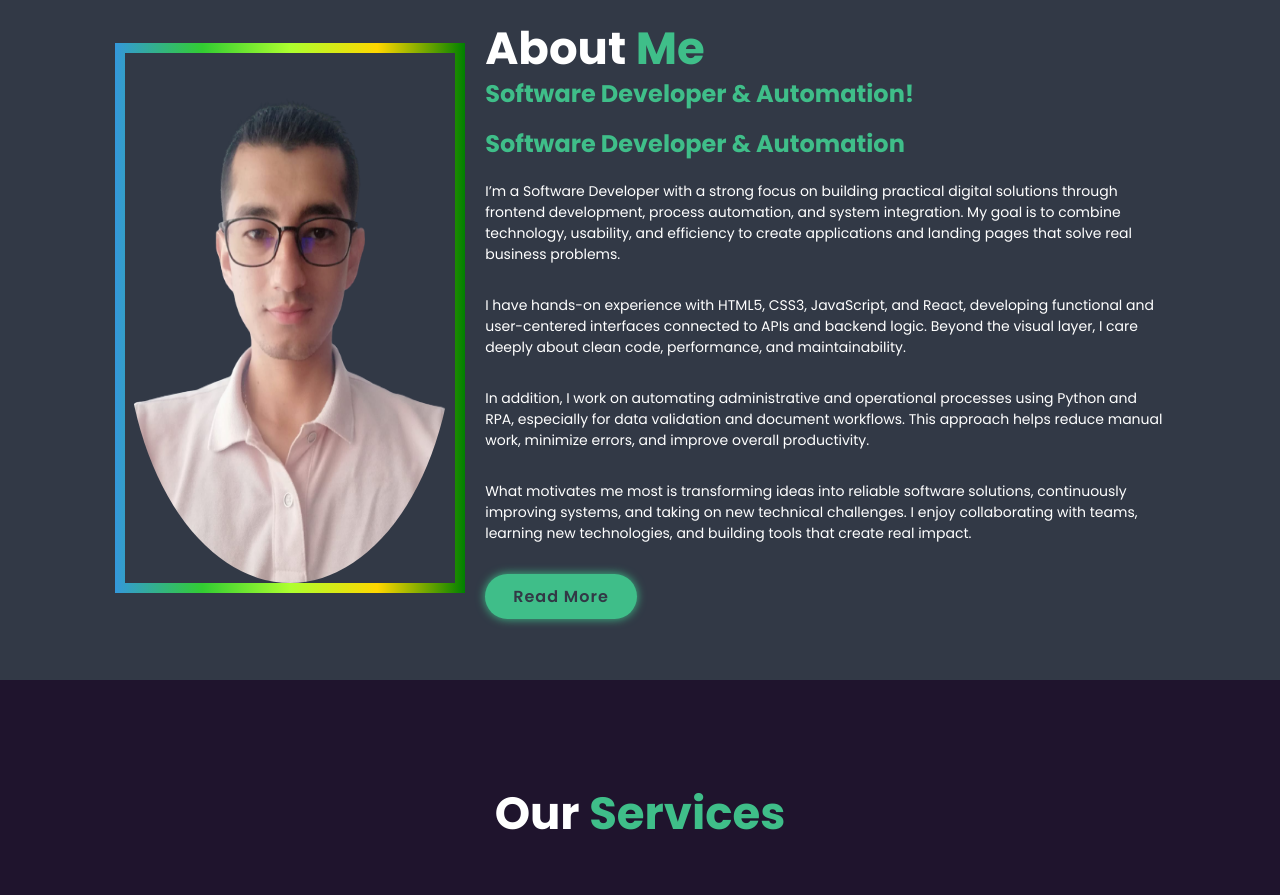
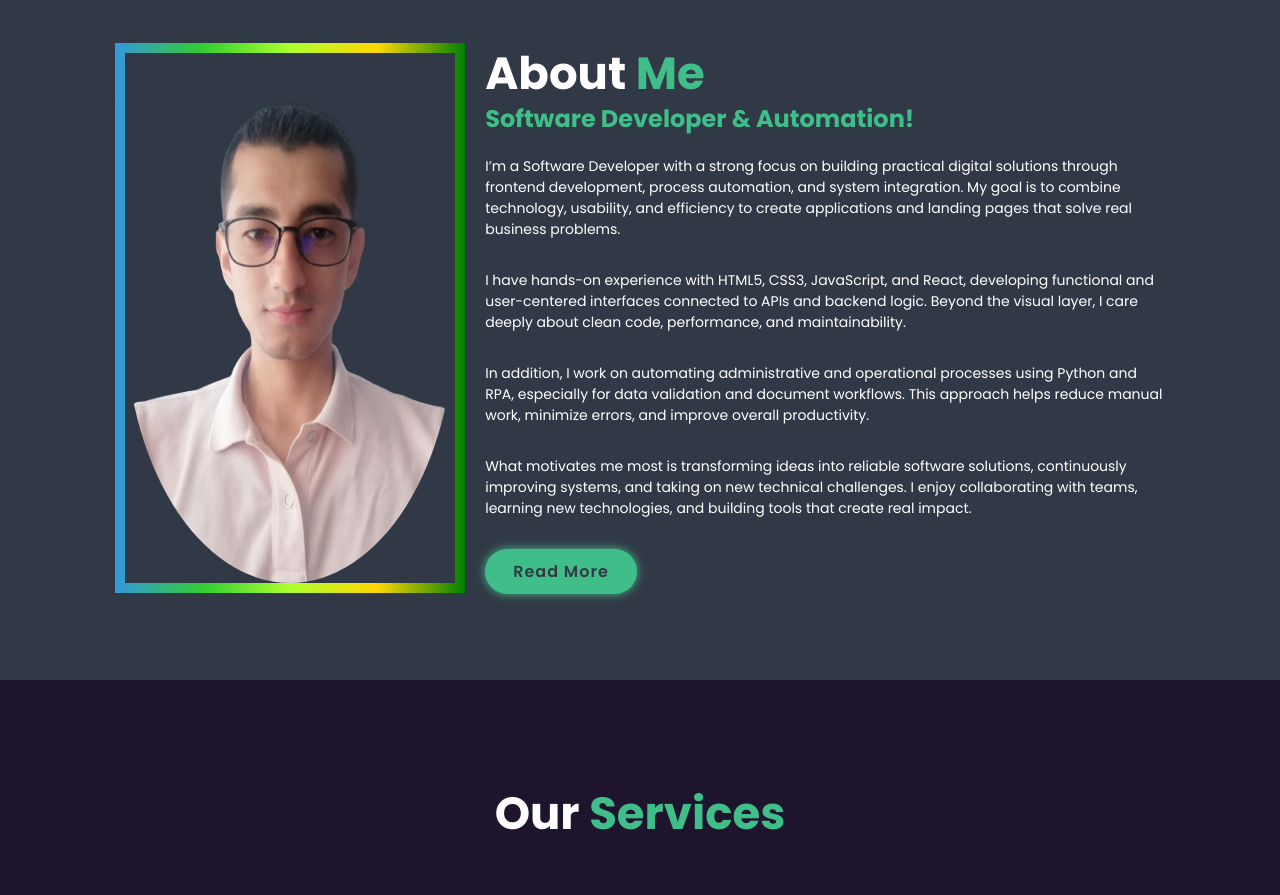
Before and after one commit to JudSolutions/Portfolio, a plain HTML site: page index.html in a window 1280 px wide. Shown: the part 920-1815 px from the top of the page. Drawn offline with nearby package versions, Linux system fonts and the light colour scheme.

Commit message:
Update index.html

```diff
--- a/index.html
+++ b/index.html
@@ -65,8 +65,6 @@
     <div class="about-content">
         <h2 class="heading">About <span>Me</span></h2>
         <h3>Software Developer & Automation!</h3>
-           <h3>Software Developer & Automation</h3>
-
             <p>
             I’m a Software Developer with a strong focus on building practical digital solutions through frontend development, process automation, and system integration. My goal is to combine technology, usability, and efficiency to create applications and landing pages that solve real business problems.
             </p>
```
